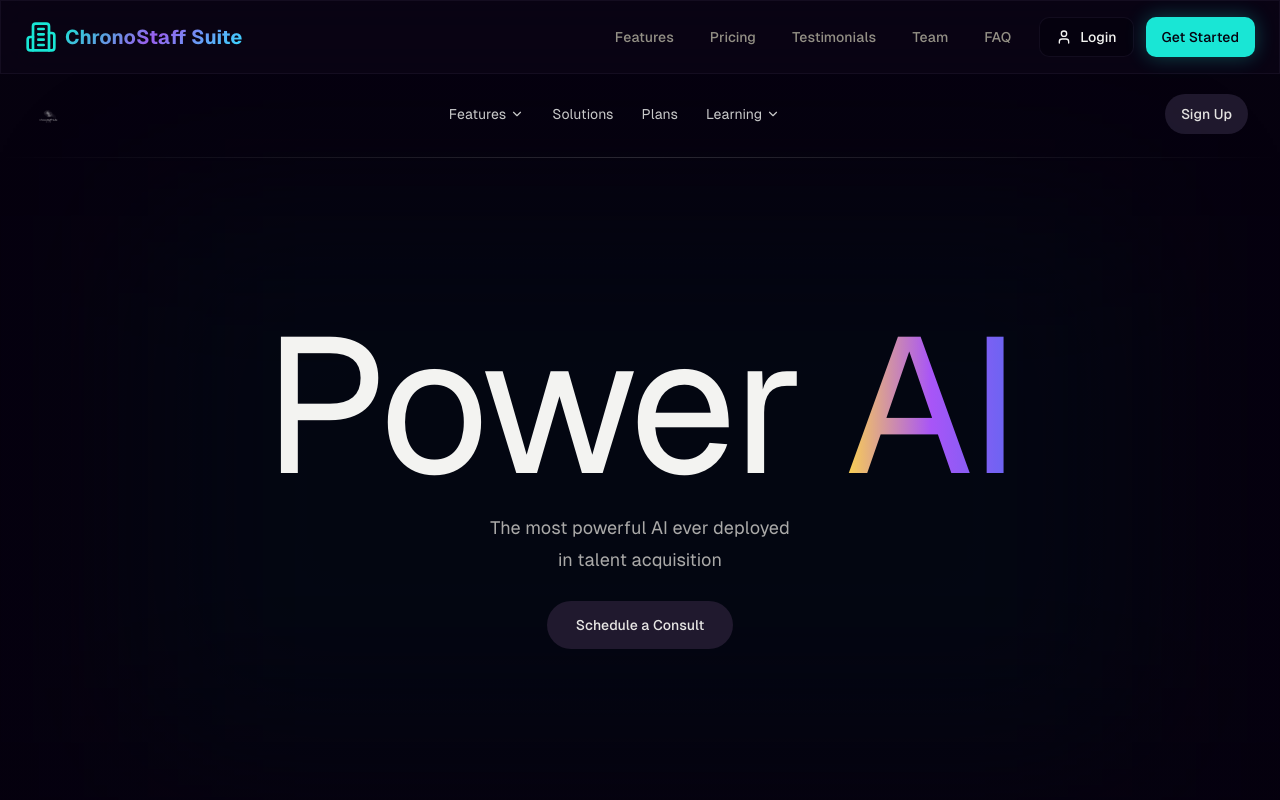
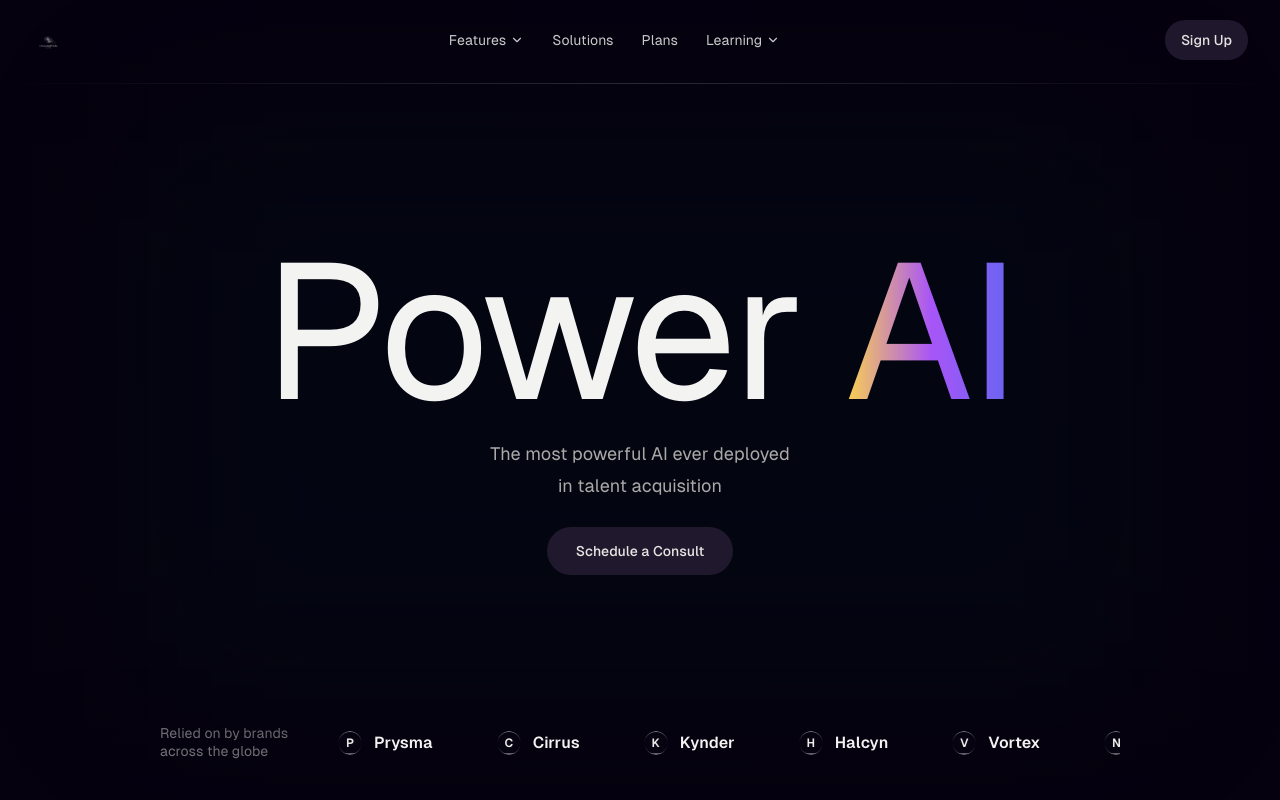
Before and after one commit to mnncse2003/staffy-spark, a React (Vite) app: page / in a window 1280 px wide. Shown: the top 800 px of the page. Built offline with nearby package versions, Linux system fonts and the light colour scheme; no server answers; the HTML template or start-up script is replaced by a standard one; a web font is replaced by a local one.

Commit message:
Updated logo asset
Co-authored-by: mnn2003 <88995970+mnn2003@users.noreply.github.com>

```diff
--- a/src/pages/Index.tsx
+++ b/src/pages/Index.tsx
@@ -1,4 +1,3 @@
-import { Navigation } from "@/components/sections/Navigation";
 import { Hero } from "@/components/sections/Hero";
 import { FeaturesShowcase } from "@/components/sections/FeaturesShowcase";
 import { Features } from "@/components/sections/Features";
@@ -15,7 +14,6 @@ import { Footer } from "@/components/sections/Footer";
 const Index = () => {
   return (
     <div className="min-h-screen bg-gradient-subtle">
-      <Navigation />
       <Hero />
       <FeaturesShowcase />
       <Features />
```
